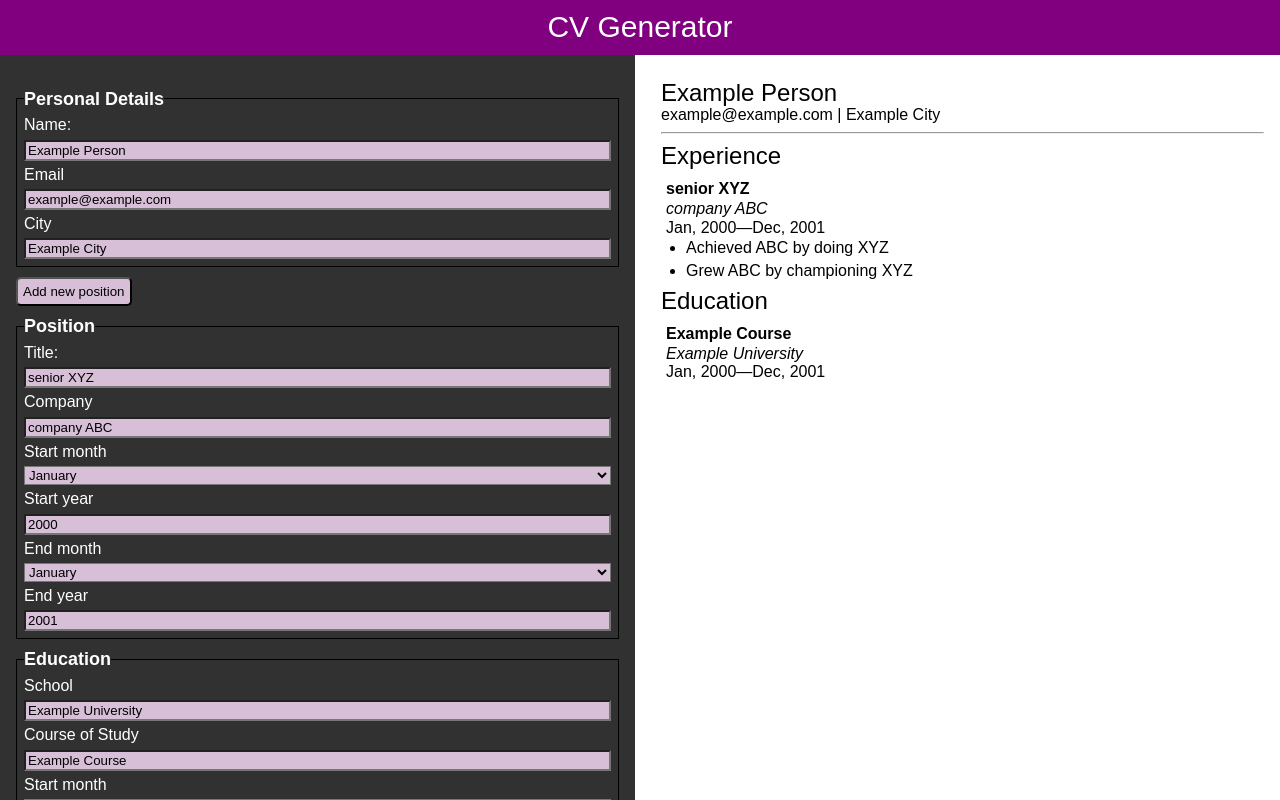
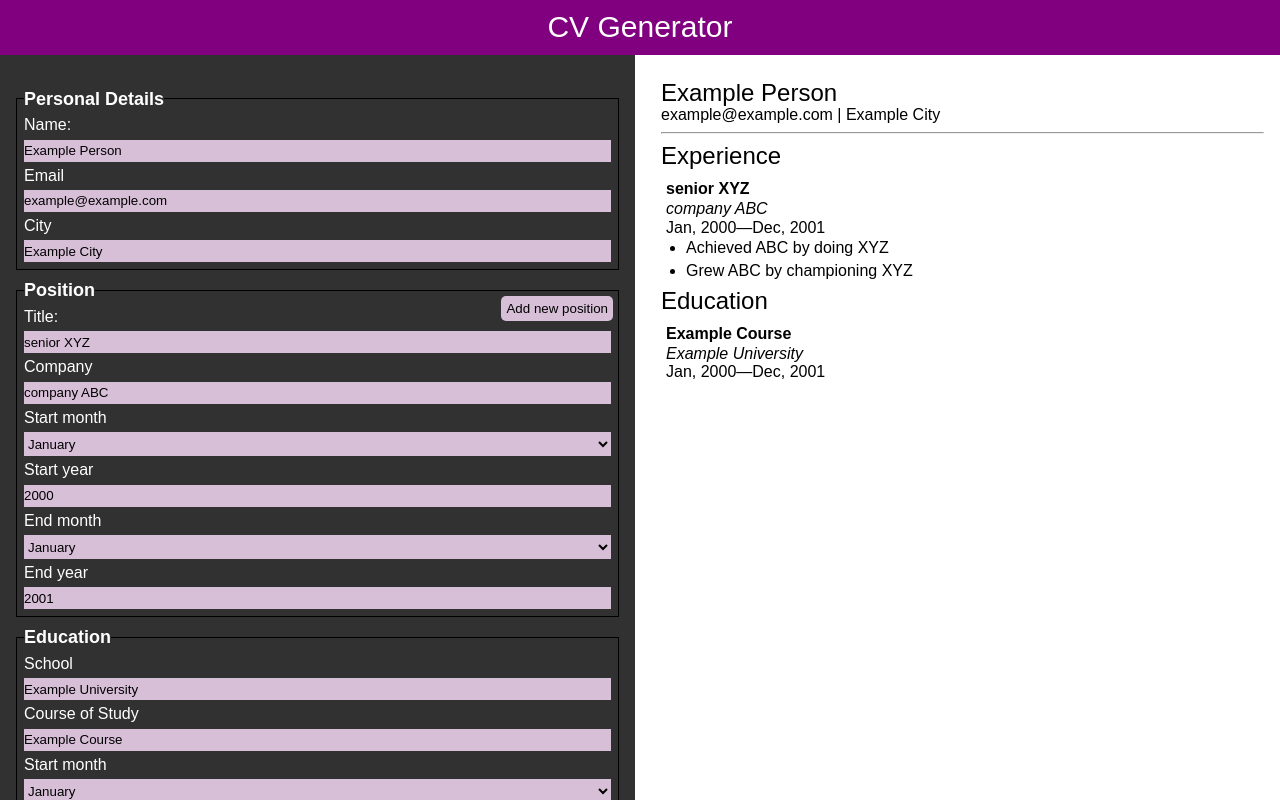
Before and after one commit to weitingyp/odin-cv-generator, a React (Vite) app: page / in a window 1280 px wide. Shown: the top 800 px of the page. Built offline with nearby package versions, Linux system fonts and the light colour scheme.

Commit message:
feat: shift add new position button to top right of position fieldset

```diff
--- a/src/components.css
+++ b/src/components.css
@@ -37,6 +37,8 @@ fieldset{
 
 input, select, form button{
     background-color: thistle;
+    border: none;
+    padding: 3.5px 0;
 }
 
 form button{
@@ -47,6 +49,16 @@ form button{
 form button:hover{
     background-color: plum;
     cursor: pointer;
+}
+
+#position-fieldset{
+    position: relative;
+}
+
+#add-position-btn{
+    position: absolute;
+    top: -5px;
+    right: 5px;
 }
 
 li{
--- a/src/components.jsx
+++ b/src/components.jsx
@@ -156,8 +156,8 @@ function PositionFieldSet({positionArray, handlePositionChange, handleAddPositio
     const today = new Date();
     return (
         <>
+            <fieldset id="position-fieldset" onChange={handlePositionChange}>
             <button id="add-position-btn" type="button" onClick={handleAddPositionClick}>Add new position</button>
-            <fieldset id="position-fieldset" onChange={handlePositionChange}>
             <legend>Position</legend>
             <label htmlFor="title">Title:</label>
             <input id="title" name="title" value={positionArray.title}/>
```
